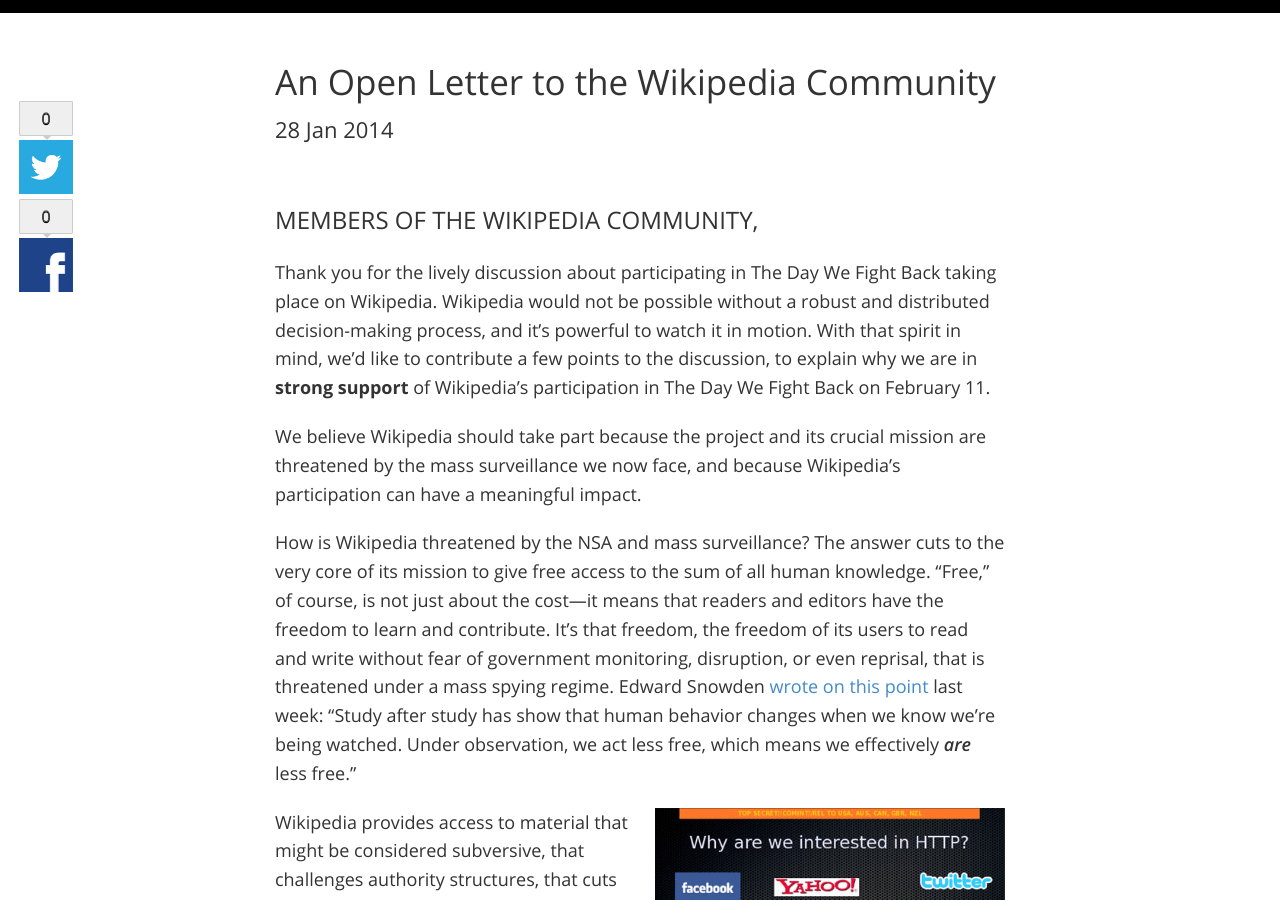
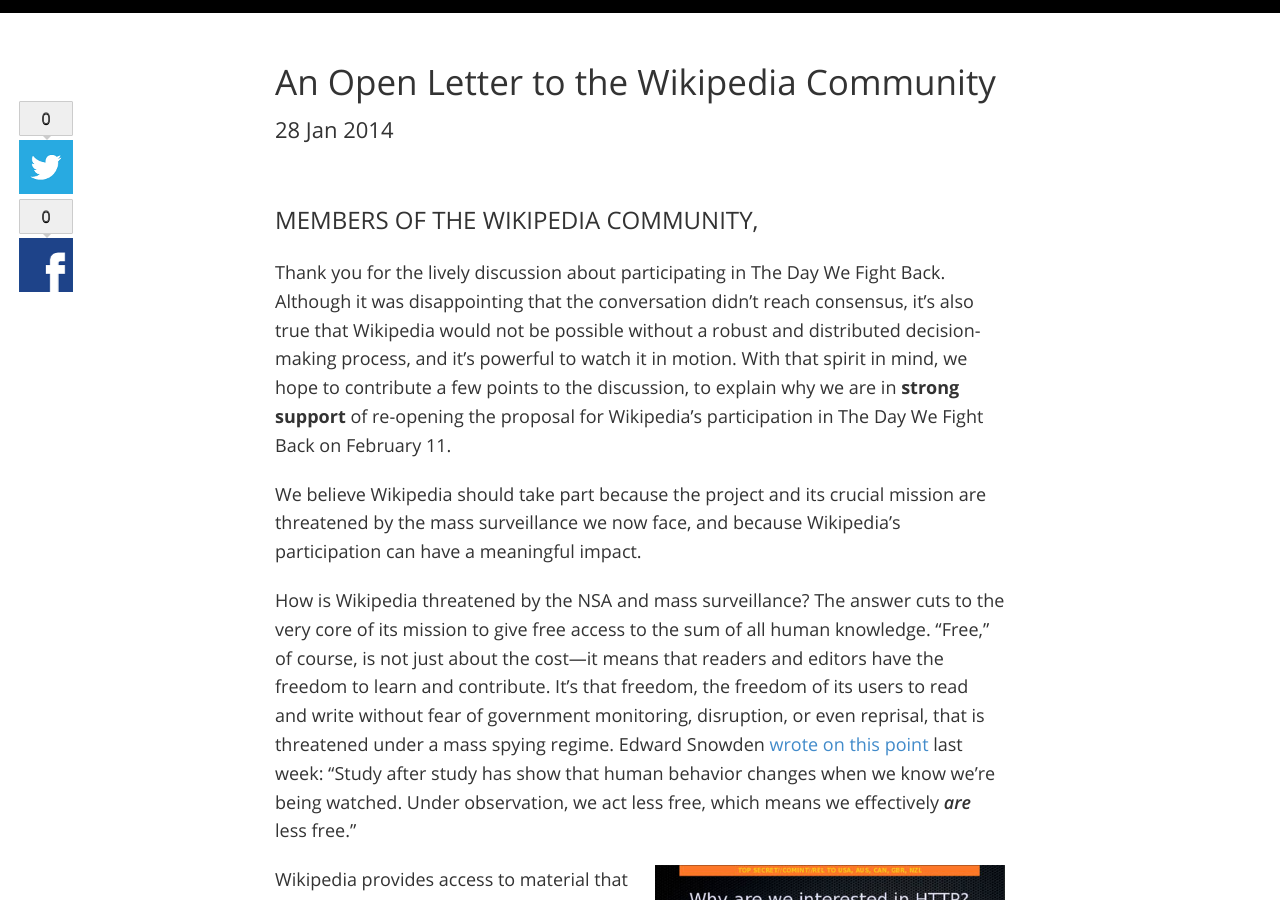
Before and after one commit to tfrce/thedaywefightback, a Jekyll site: the page built from _posts/2014-01-28-open-letter-to-wikipedia.markdown, in a window 1280 px wide and 900 px high, scrolled down 388 px. Built offline with Jekyll 4.4.1, drawn with Linux system fonts in a browser that asks for light colours; Markdown is read by kramdown in place of the engine named in the settings; comment, search, counter and statistics services are not loaded.

Commit message:
rewrote first paragraph

```diff
--- a/_posts/2014-01-28-open-letter-to-wikipedia.markdown
+++ b/_posts/2014-01-28-open-letter-to-wikipedia.markdown
@@ -41,7 +41,7 @@
 ---
 ### Members of the Wikipedia community,
 
-Thank you for the lively discussion about participating in The Day We Fight Back taking place on Wikipedia. Wikipedia would not be possible without a robust and distributed decision-making process, and it's powerful to watch it in motion. With that spirit in mind, we'd like to contribute a few points to the discussion, to explain why we are in **strong support** of Wikipedia's participation in The Day We Fight Back on February 11.
+Thank you for the lively discussion about participating in The Day We Fight Back. Although it was disappointing that the conversation didn't reach consensus, it's also true that Wikipedia would not be possible without a robust and distributed decision-making process, and it's powerful to watch it in motion. With that spirit in mind, we hope to contribute a few points to the discussion, to explain why we are in **strong support** of re-opening the proposal for Wikipedia's participation in The Day We Fight Back on February 11.
 
 We believe Wikipedia should take part because the project and its crucial mission are threatened by the mass surveillance we now face, and because Wikipedia's participation can have a meaningful impact.
 
```
